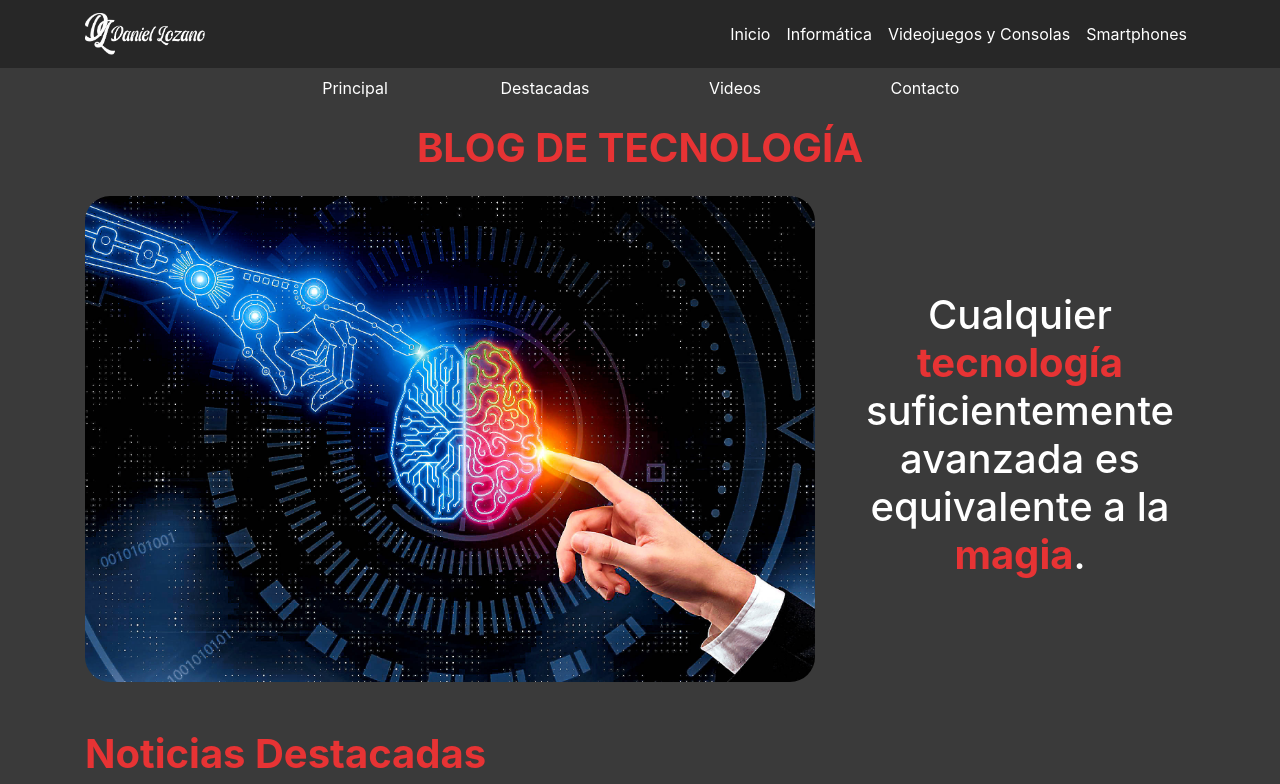
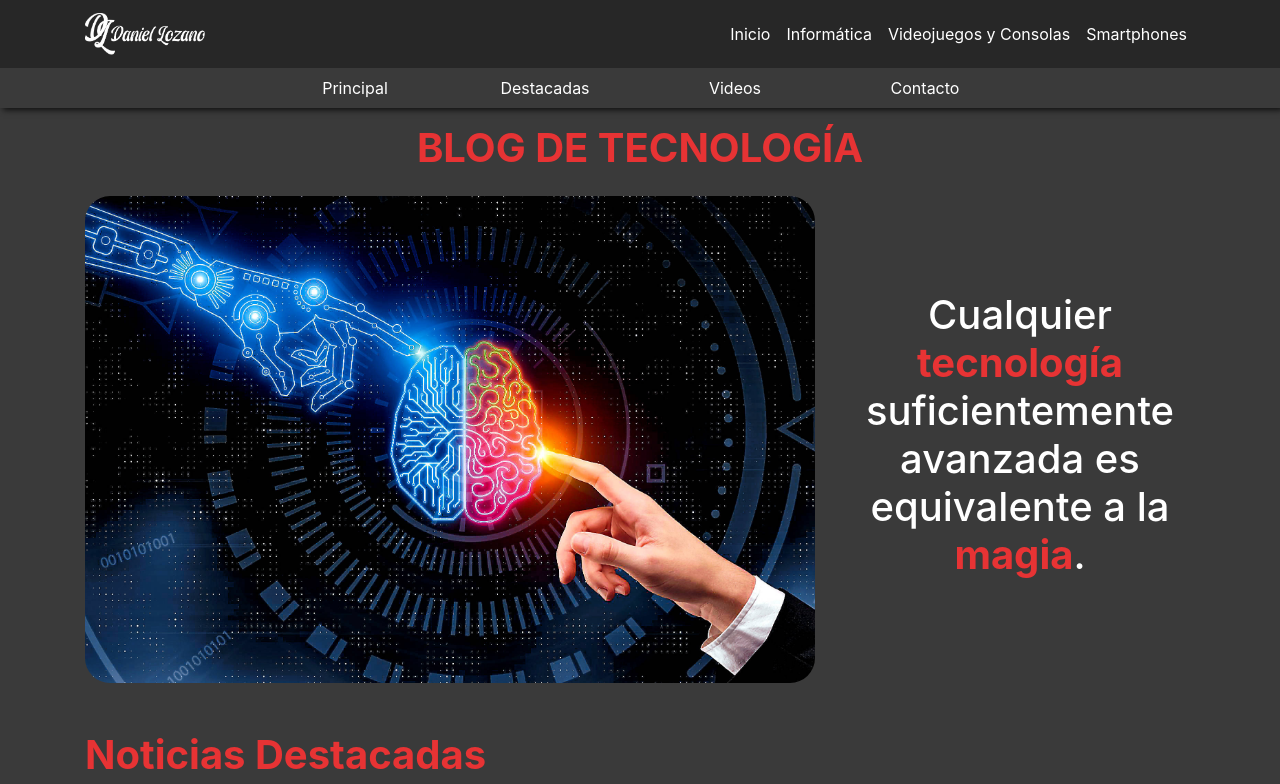
Before and after one commit to Basstreb/Blog-Informatica, a plain HTML site: page index.html in a window 1280 px wide. Shown: the top 784 px of the page. Drawn offline with nearby package versions, Linux system fonts and the light colour scheme.

Commit message:
Ajustamos el estilo del header y lo pegamos par que se muestre siempre

```diff
--- a/css/style.css
+++ b/css/style.css
@@ -1,4 +1,9 @@
+html {
+    scroll-padding-top: 110px;
+}
+
 body {
+    padding-top: 100px;
     background-color: #3a3a3a;
 }
 
@@ -19,6 +24,7 @@ body {
 
 #navbar2 {
     background-color: #3a3a3a;
+    box-shadow: 3px 2px 6px 0px rgba(0, 0, 0, 0.75);
 }
 
 #navbar2 a {
@@ -60,7 +66,7 @@ body {
     color: #E73334;
 }
 
-#videos h1{
+#videos h1 {
     color: #E73334;
 }
 
@@ -78,7 +84,7 @@ body {
     background-color: #272727;
 }
 
-.destacadas-img{
+.destacadas-img {
     border-radius: 15px;
 }
 
--- a/index.html
+++ b/index.html
@@ -17,7 +17,7 @@
 <body>
     <!-- Header -->
 
-    <header id="header">
+    <header id="header" class="fixed-top">
         <!-- NavBar Principal -->
         <nav class="navbar navbar-expand-lg" id="navbar">
             <div class="container">
@@ -52,13 +52,13 @@
         <!-- /NavBar Principal -->
 
         <!-- Navbar Secundario -->
-        <nav>
+        <nav id="navbar2">
             <div class="container">
-                <div class="row text-center pt-2" id="navbar2">
+                <div class="row text-center pt-2 pb-2">
                     <div class="col-4 offset-2 col-sm offset-sm-0 col-lg-2 offset-lg-2"><a href="#hero">Principal</a>
                     </div>
                     <div class="col-4 col-sm col-lg-2"><a href="#destacadas">Destacadas</a></div>
-                    <div class="col-4 offset-2 offset-sm-0  col-sm col-lg-2"><a href="">Videos</a></div>
+                    <div class="col-4 offset-2 offset-sm-0  col-sm col-lg-2"><a href="#videos">Videos</a></div>
                     <div class="col-4 col-sm col-lg-2"><a href="#contacto">Contacto</a></div>
                 </div>
             </div>
```
